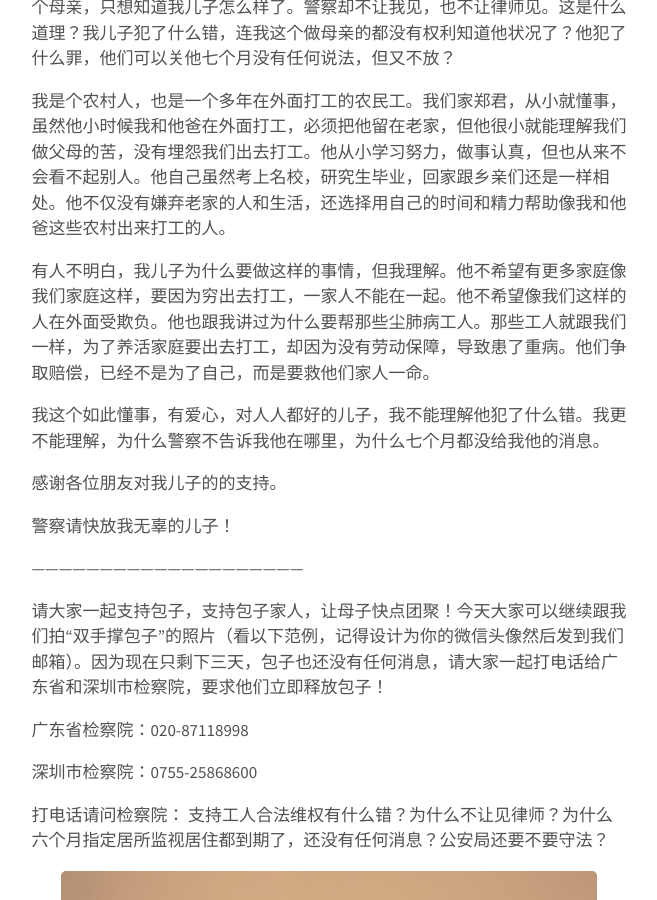
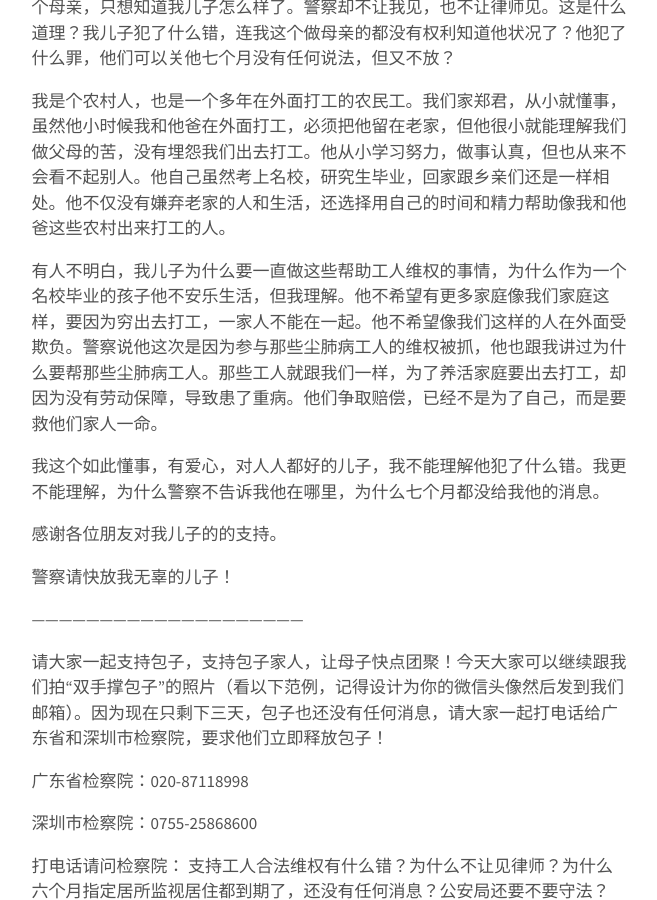
Before and after one commit to xsdai3/xsdai3.github.io, a Jekyll site: the page built from _posts/2019-08-03-3tian.md, in a window 1280 px wide and 900 px high, scrolled down 1300 px. Shown: the whole window, without its empty margins (311-968 px from the left). Built offline with Jekyll 4.4.1, drawn with Linux system fonts in a browser that asks for light colours.

Commit message:
Update 2019-08-03-3tian.md

```diff
--- a/_posts/2019-08-03-3tian.md
+++ b/_posts/2019-08-03-3tian.md
@@ -18,7 +18,7 @@ excerpt_separator: <!--more-->
 
 我是个农村人，也是一个多年在外面打工的农民工。我们家郑君，从小就懂事，虽然他小时候我和他爸在外面打工，必须把他留在老家，但他很小就能理解我们做父母的苦，没有埋怨我们出去打工。他从小学习努力，做事认真，但也从来不会看不起别人。他自己虽然考上名校，研究生毕业，回家跟乡亲们还是一样相处。他不仅没有嫌弃老家的人和生活，还选择用自己的时间和精力帮助像我和他爸这些农村出来打工的人。
 
-有人不明白，我儿子为什么要做这样的事情，但我理解。他不希望有更多家庭像我们家庭这样，要因为穷出去打工，一家人不能在一起。他不希望像我们这样的人在外面受欺负。他也跟我讲过为什么要帮那些尘肺病工人。那些工人就跟我们一样，为了养活家庭要出去打工，却因为没有劳动保障，导致患了重病。他们争取赔偿，已经不是为了自己，而是要救他们家人一命。
+有人不明白，我儿子为什么要一直做这些帮助工人维权的事情，为什么作为一个名校毕业的孩子他不安乐生活，但我理解。他不希望有更多家庭像我们家庭这样，要因为穷出去打工，一家人不能在一起。他不希望像我们这样的人在外面受欺负。警察说他这次是因为参与那些尘肺病工人的维权被抓，他也跟我讲过为什么要帮那些尘肺病工人。那些工人就跟我们一样，为了养活家庭要出去打工，却因为没有劳动保障，导致患了重病。他们争取赔偿，已经不是为了自己，而是要救他们家人一命。
 
 我这个如此懂事，有爱心，对人人都好的儿子，我不能理解他犯了什么错。我更不能理解，为什么警察不告诉我他在哪里，为什么七个月都没给我他的消息。
 
```
